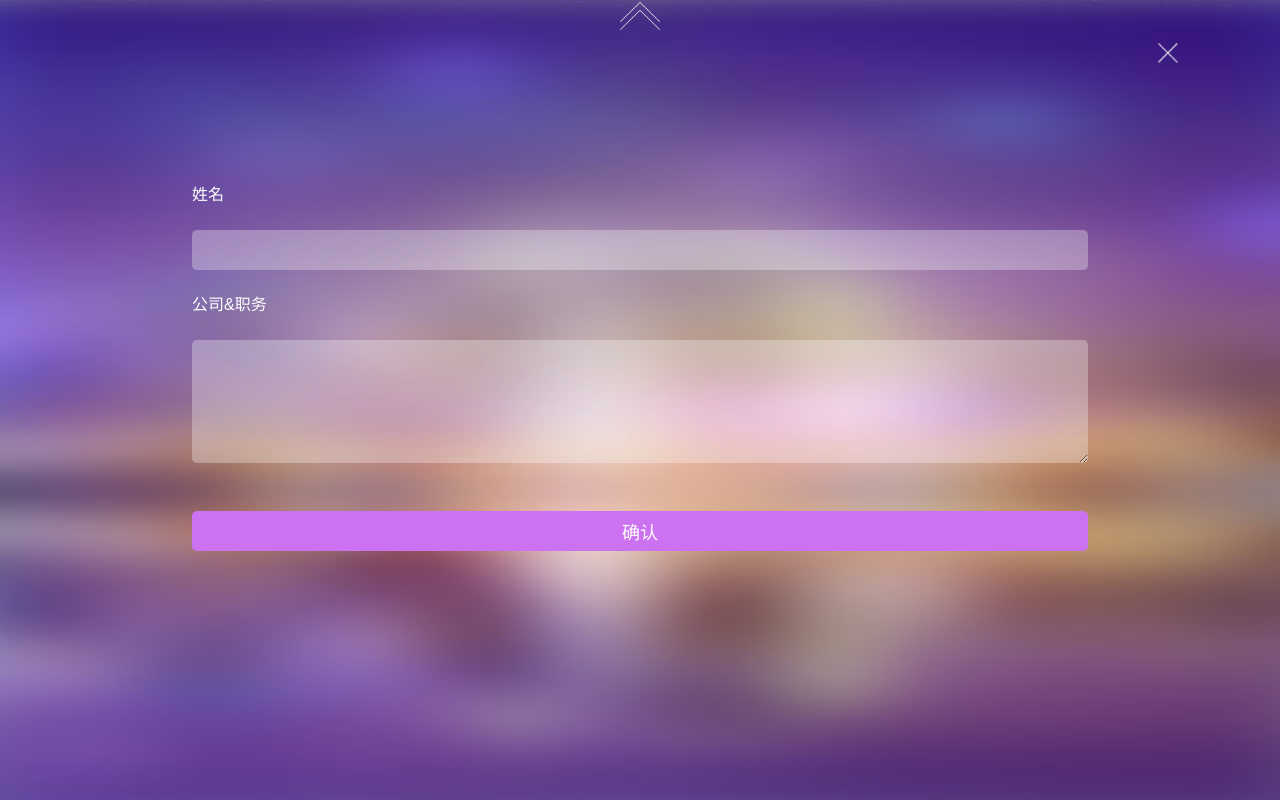
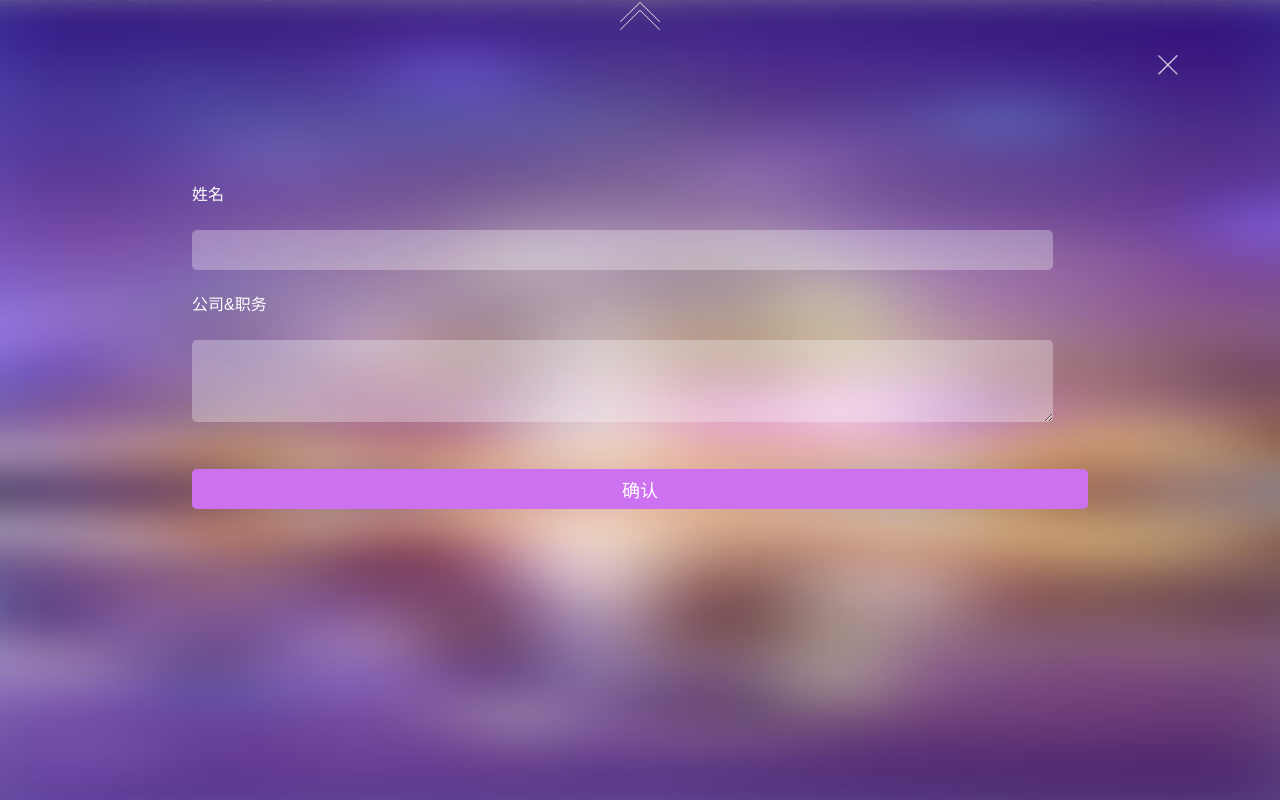
Before and after one commit to Dianjoy/2014-chinajoy, a plain HTML site: page index.html in a window 1280 px wide. Both pictures are taken after a click on the element "参加". Drawn offline with Linux system fonts and the light colour scheme.

Commit message:
加入icon 修改label标签

```diff
--- a/css/v4.cmbs.css
+++ b/css/v4.cmbs.css
@@ -396,22 +396,24 @@
     width: 70%;
     margin: 0 0 0 15%;
 }
-.form p{
+.form label{
     color: white;
     font-size: 16px;
     margin: 3% 0;
+    display: block;
 }
 .form input,.form textarea{
     display: inline-block;
-    width:90% ;
+    width:95% ;
     border: none;
     border-radius: 5px;
     background-color: rgba(255,255,255,0.3);
-    padding: 0 5%;
-    font-size: 1.2rem ;
+    padding: 0 5px;
+    font-size: 1rem ;
+    color: white;
 }
 .form textarea{
-    padding: 2% 5%;
+    padding: 5px 5px;
 }
 .form input{
     height: 40px;
--- a/index.html
+++ b/index.html
@@ -8,8 +8,10 @@
 <meta name="format-detection" content="address=no" />
 <meta name="format-detection" content="telephone=no" />
 <meta name="copyright" content="Copyright (c) dianjoy.com" />
+<link rel="shortcut icon" type="image/png" href="http://www.dianjoy.com/wp-content/themes/dian2013/img/logo.png">
 <link rel="stylesheet" href="css/v4.main.css" type="text/css" />
 <link rel="stylesheet" href="css/v4.cmbs.css" type="text/css" />
+
 </head>
 
 <body class="bodyCMBS">
@@ -37,10 +39,10 @@
         <div class="form">
             <form action="submit_csv.php" method="post">
                 <div class ='close'></div>
-                <p>姓名</p>
-                <input type="text" name="name" required autofocus maxlength='10' style="color:white">
-                <p>公司&职务</p>
-                <textarea name="information" id="" cols="30" rows="4" maxlength="50" style="color:white"></textarea>
+                <label for="user">姓名</label>
+                <input type="text" name="name" required autofocus maxlength='10' id="user">
+                <label for="company">公司&职务</label>
+                <textarea name="information" id="company" cols="30" rows="4" maxlength="50"></textarea>
                 <button class="sure">确认</button>
             </form>
         </div>
```
